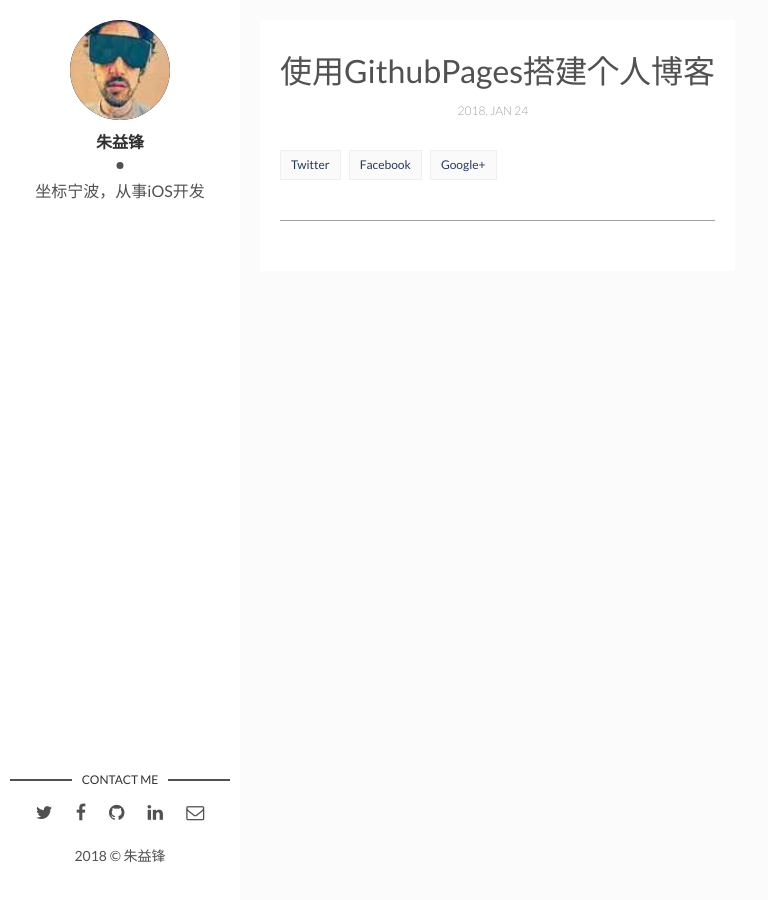
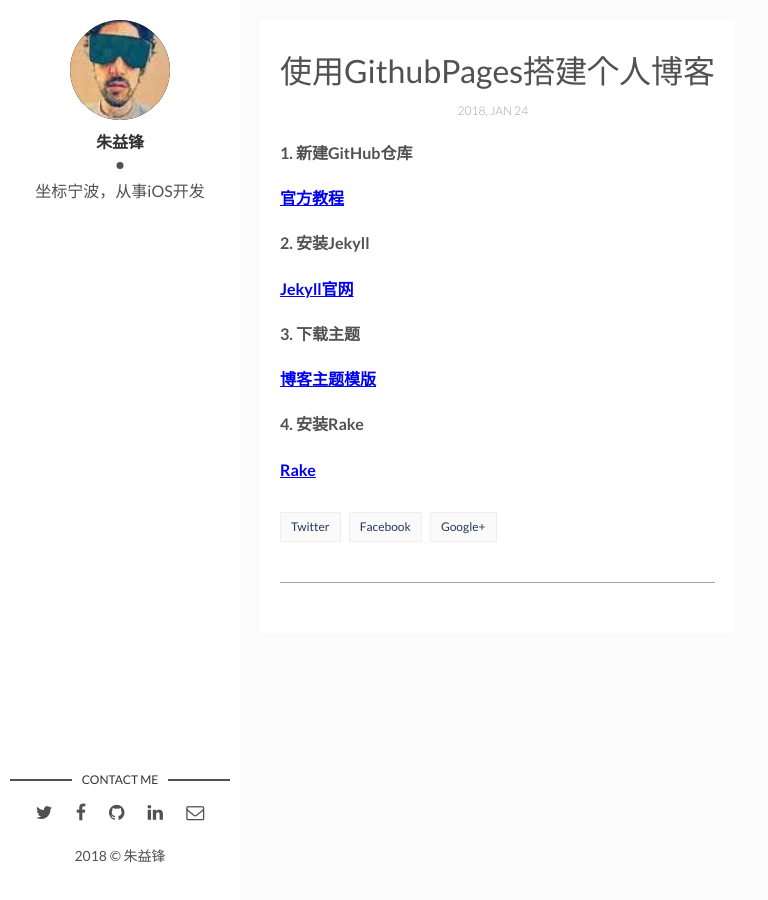
Before and after one commit to zyfilife/zyfilife.github.io, a Jekyll site: the page built from _posts/2018-01-24-使用githubpages搭建个人博客.md, in a window 1280 px wide. Shown: the whole page, without its empty margins (0-768 px from the left). Built offline with Jekyll 4.4.1, drawn with Linux system fonts in a browser that asks for light colours; our own code applies the rules of GitHub Pages for plain Markdown files; comment, search, counter and statistics services are not loaded.

Commit message:
使用githubpages搭建个人博客

```diff
--- a/_posts/2018-01-24-使用githubpages搭建个人博客.md
+++ b/_posts/2018-01-24-使用githubpages搭建个人博客.md
@@ -3,3 +3,12 @@
 date: 2018-01-24 11:25:46
 editor: 朱益锋
 ---
+
+#### 1. 新建GitHub仓库
+#### [官方教程](https://pages.github.com)
+#### 2. 安装Jekyll
+#### [Jekyll官网](https://jekyllrb.com)
+#### 3. 下载主题
+#### [博客主题模版](http://jekyllthemes.org)
+#### 4. 安装Rake
+#### [Rake](https://github.com/ruby/rake)
```
